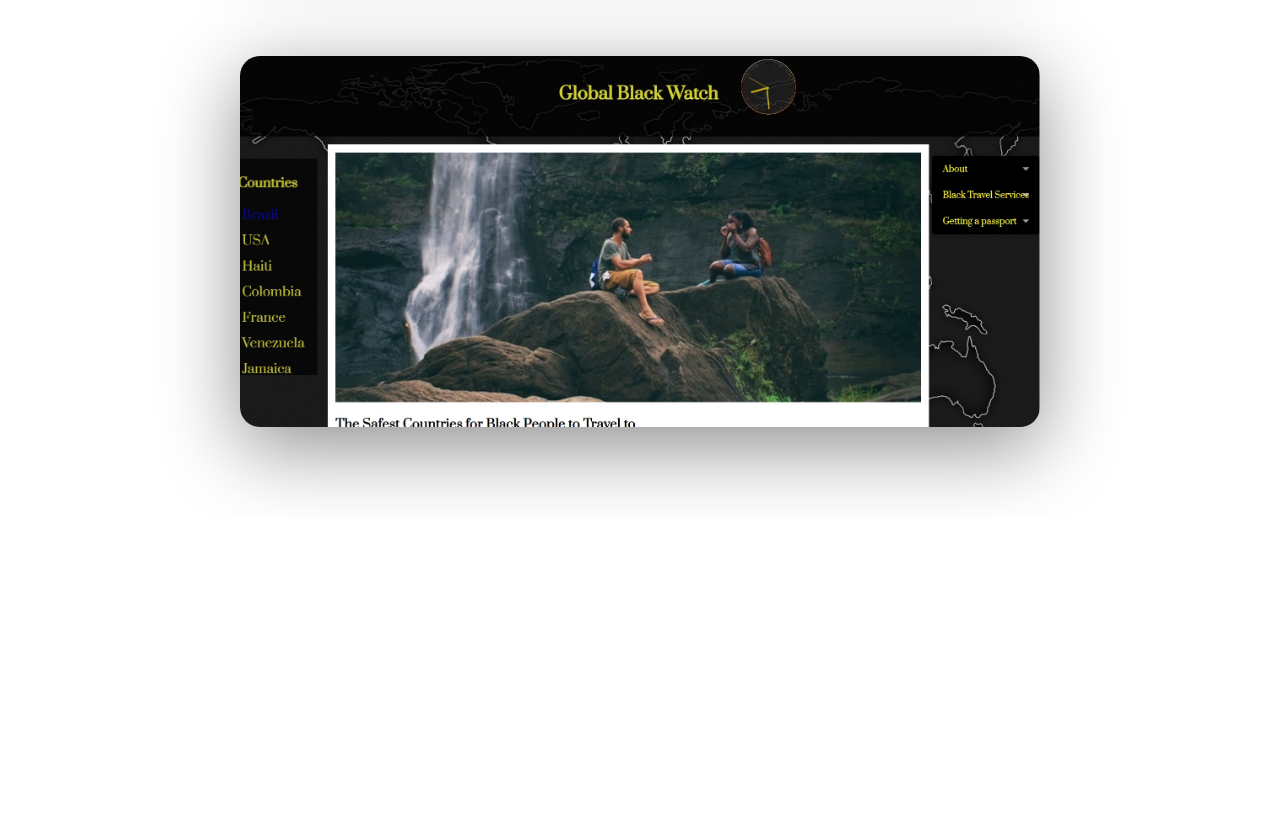
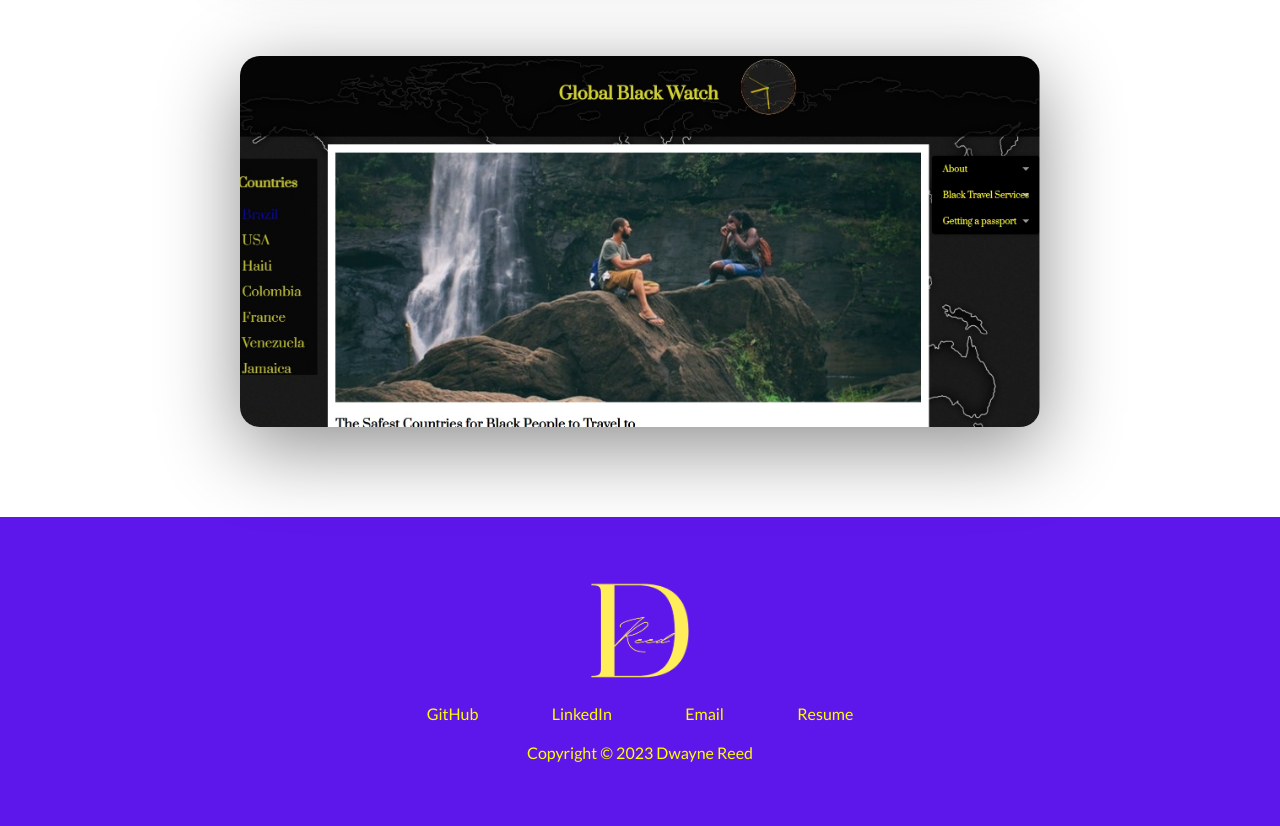
Before and after one commit to thebestprince/E-portfolio, a plain HTML site: page index.html in a window 1280 px wide. Shown: the part 1975-2801 px from the top of the page. Before the commit the page ends 2492 px from the top, so only its background shows below. Drawn offline with Linux system fonts and the light colour scheme.

Commit message:
Projects

```diff
--- a/index.html
+++ b/index.html
@@ -60,10 +60,10 @@
                  <a href="https://www.instagram.com/webdevdwayne/" target="_blank" class="about-me__link">
                     <i class="fab fa-instagram"></i>
                  </a>
-                 <a href="" class="about-me__link" target="_blank">
+                 <a href="mailto:dreedjr1992@gmail.com" class="about-me__link" target="_blank">
                     <i class="far fa-envelope"></i>
                  </a>
-                 <a href="" class="about-me__link" target="_blank">
+                 <a href="./assets/Resume.docx" class="about-me__link" target="_blank">
                     <i class="fas fa-file-pdf"></i>
                  </a>
                  </div>
@@ -182,5 +182,42 @@
         </div>
         </div>
     </section>
+    <footer>
+        <div class="row footer__row">
+            <a href="#" class="footer__anchor">
+                <figure class="footer__logo">
+                    <img src="./assets/Logo-yellow.png" class="footer__logo--img" alt="Dwayne Reed's logo">
+                </figure>
+                <span class="footer__logo--popper">
+                 Top
+                 <i class="fas fa-arrow-up"></i>
+                </span>
+            </a>
+            <div class="footer__social--list">
+                <a href="https://github.com/thebestprince" class="
+                footer__social--link
+                link__hover-effect
+                link__hover-effect--white
+                " target="_blank">GitHub</a>
+                <a href="https://www.linkedin.com/in/dreed92" class="
+                footer__social--link
+                link__hover-effect
+                link__hover-effect--white
+                " target="_blank">LinkedIn</a>
+                <a href="mailto:dreedjr1992@gmail.com" class="
+                footer__social--link
+                link__hover-effect
+                link__hover-effect--white
+                " target="_blank">Email</a>
+                <a href="./assets/Resume.docx" class="
+                footer__social--link
+                link__hover-effect
+                link__hover-effect--white
+                " target="_blank">Resume</a>
+            </div>
+            <div class="footer_copyright">Copyright © 2023 Dwayne Reed
+        </div>
+    </footer>
 </body>
+
 </html>
--- a/styles.css
+++ b/styles.css
@@ -4,6 +4,10 @@
     padding: 0;
     margin: 0;
     box-sizing: border-box;
+}
+
+html {
+  scroll-behavior: smooth;
 }
 
 h1, h2, h3, h4, h5, h6, span{
@@ -19,6 +23,9 @@ h1 {
 p {
     line-height: 1.5;
     font-size: 16px;
+}
+a {
+  text-decoration: none;
 }
 
 li{
@@ -292,3 +299,56 @@ z-index:2;
   text-align: left;
   color: #fff;
 }
+/*fOOTER*/
+
+footer {
+  background-color: #5e17eb;
+}
+
+
+.footer__social--list {
+  width: 100%;
+  max-width: 500px;
+  display: flex;
+  justify-content: space-around;
+  margin-bottom: 20px;
+}
+
+.footer__row {
+  display: flex;
+  flex-direction: column;
+  align-items: center;
+  justify-content: center;
+  padding: 5% 0;
+}
+.footer__logo--img {
+  width: 100px;
+  height: 100px;
+}
+
+.footer__social--link,
+.footer_copyright,
+.footer__logo--popper,
+.footer__copy {
+  color: yellow;
+
+}
+
+.footer__logo--popper{
+  position: absolute;
+  right: 0;
+  top: 30px;
+  font-weight: 700;
+  opacity: 0;
+  transition: all 300ms ease;
+}
+
+.footer__anchor{
+  margin-bottom: 20px;
+  position: relative;
+}
+
+.footer__anchor:hover  .footer__logo--popper {
+  transform: translateX(60px);
+  opacity:1;
+}
```
Also changed, not shown: assets/Logo-yellow.png (added), 1 other file.
